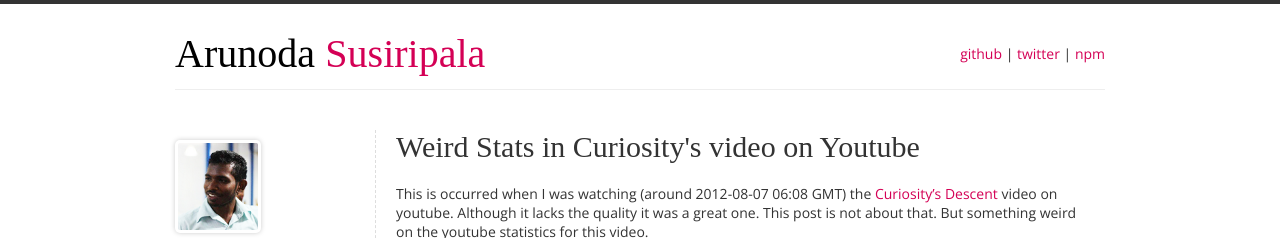
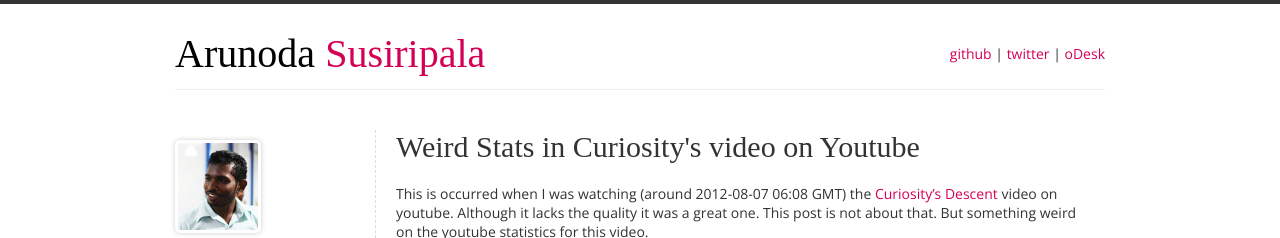
Before and after one commit to arunodame/arunodame.github.com, a Jekyll site: the page built from _posts/2012-08-07-youtube-curiosity-weird.md, in a window 1280 px wide. Shown: the top 238 px of the page. Built offline with Jekyll 4.4.1, drawn with Linux system fonts in a browser that asks for light colours; some web fonts are replaced; comment, search, counter and statistics services are not loaded.

Commit message:
add odesk link instead of npm

```diff
--- a/_layouts/blog-home.html
+++ b/_layouts/blog-home.html
@@ -37,7 +37,7 @@
 			<div id='links'>
 				<a href='https://github.com/arunoda'>github</a> |
 				<a href='https://twitter.com/arunoda'>twitter</a> |
-				<a href='https://npmjs.org/~arunoda'>npm</a>
+				<a href='https://www.odesk.com/users/~0114160eb15f248408'>oDesk</a>
 			</div>
 			<div style='clear: both'></div>
 		</div>
--- a/_layouts/blog.html
+++ b/_layouts/blog.html
@@ -36,7 +36,7 @@
 			<div id='links'>
 				<a href='https://github.com/arunoda'>github</a> |
 				<a href='https://twitter.com/arunoda'>twitter</a> |
-				<a href='https://npmjs.org/~arunoda'>npm</a>
+				<a href='https://www.odesk.com/users/~0114160eb15f248408'>oDesk</a>
 			</div>
 			<div style='clear: both'></div>
 		</div>
```
